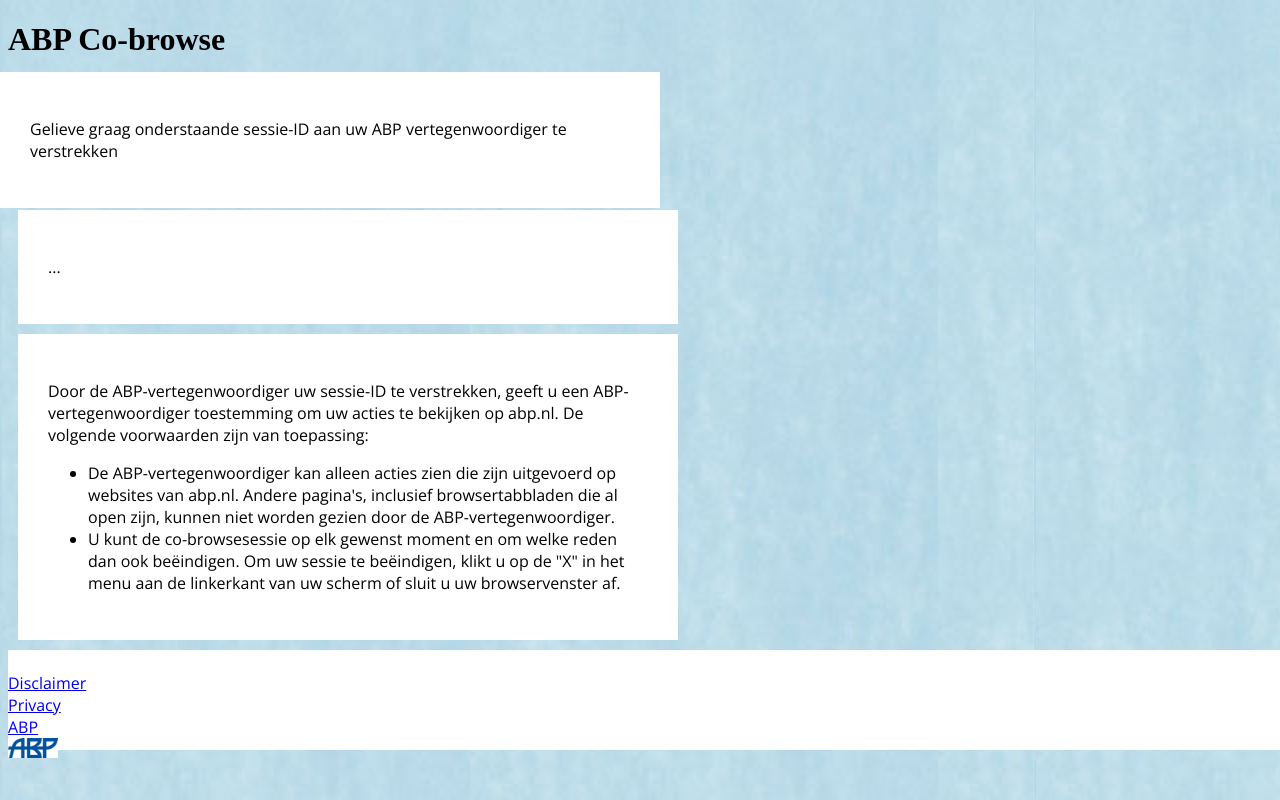
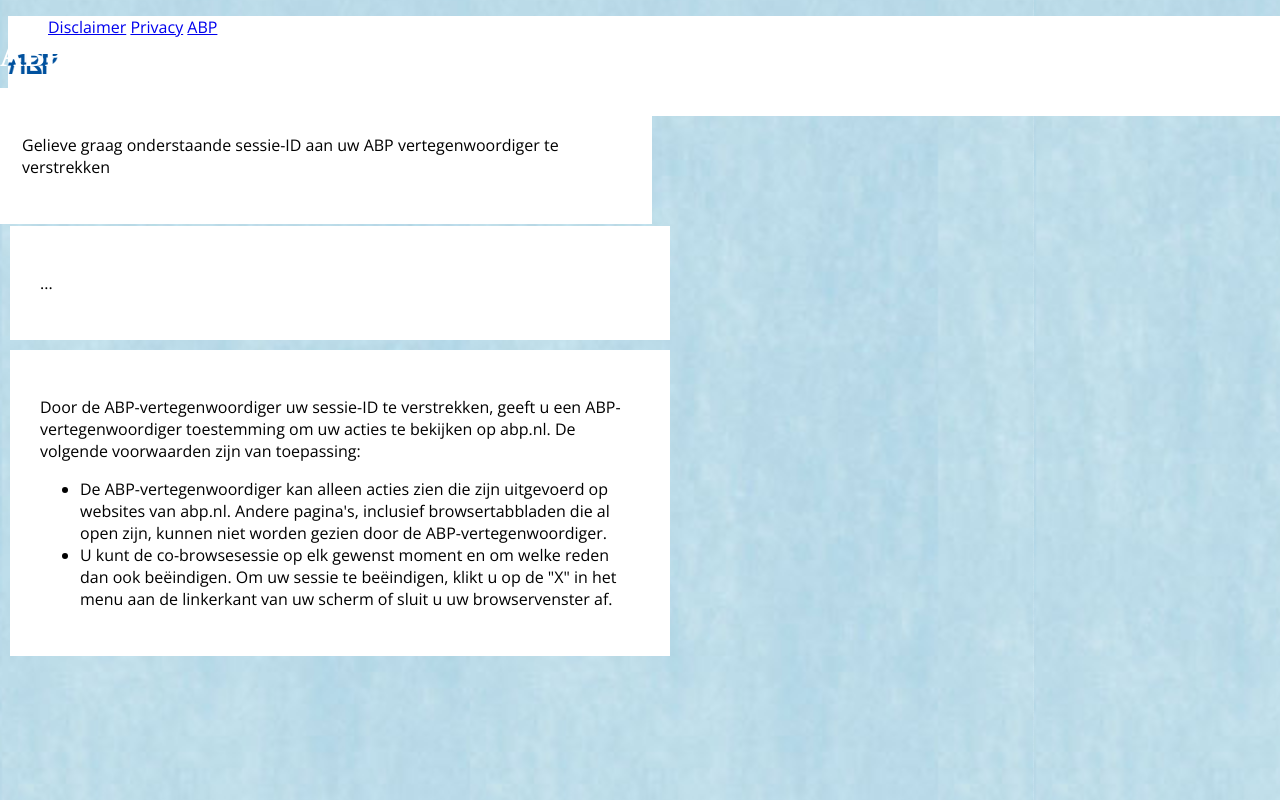
Before and after one commit to JosephinaBos/abp-cobrowse, a PHP site: page /index.html in a window 1280 px wide. Run offline with PHP 8.4, Linux system fonts and the light colour scheme; some libraries are stand-ins or nearby versions; some web fonts are replaced.

Commit message:
put list inline

```diff
--- a/style.css
+++ b/style.css
@@ -5,6 +5,15 @@
 
 h1 {
     font-family: 'PT Serif Caption', serif;
+    color: white;
+}
+
+#container-cobrowse {
+    position:absolute;
+    left:0;
+    right:0;
+    margin-left:auto;
+    margin-right:auto;
 }
 
 .container {
@@ -24,7 +33,7 @@
     background-color: white;
 }
 
-#links {
+ul#links li {
     display: inline;
     list-style-type: none;
     color: #0057a3;
```
